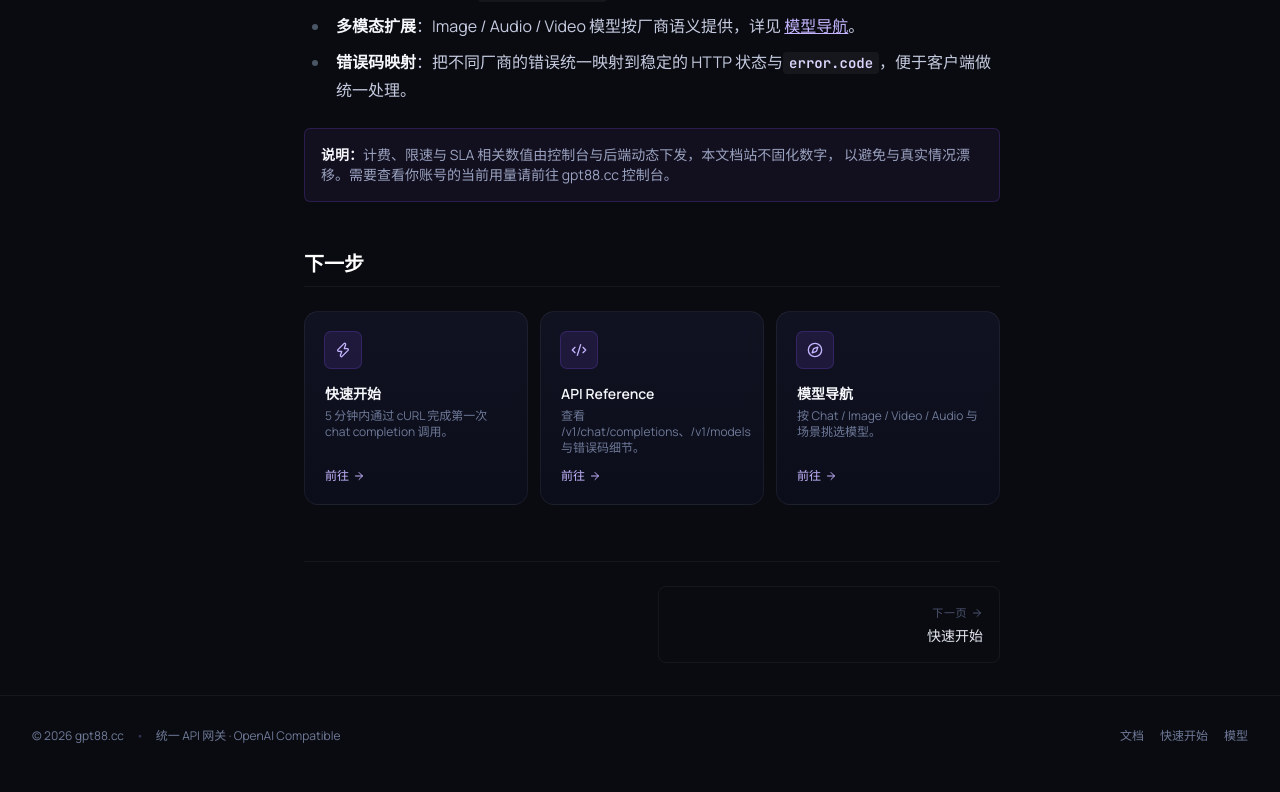
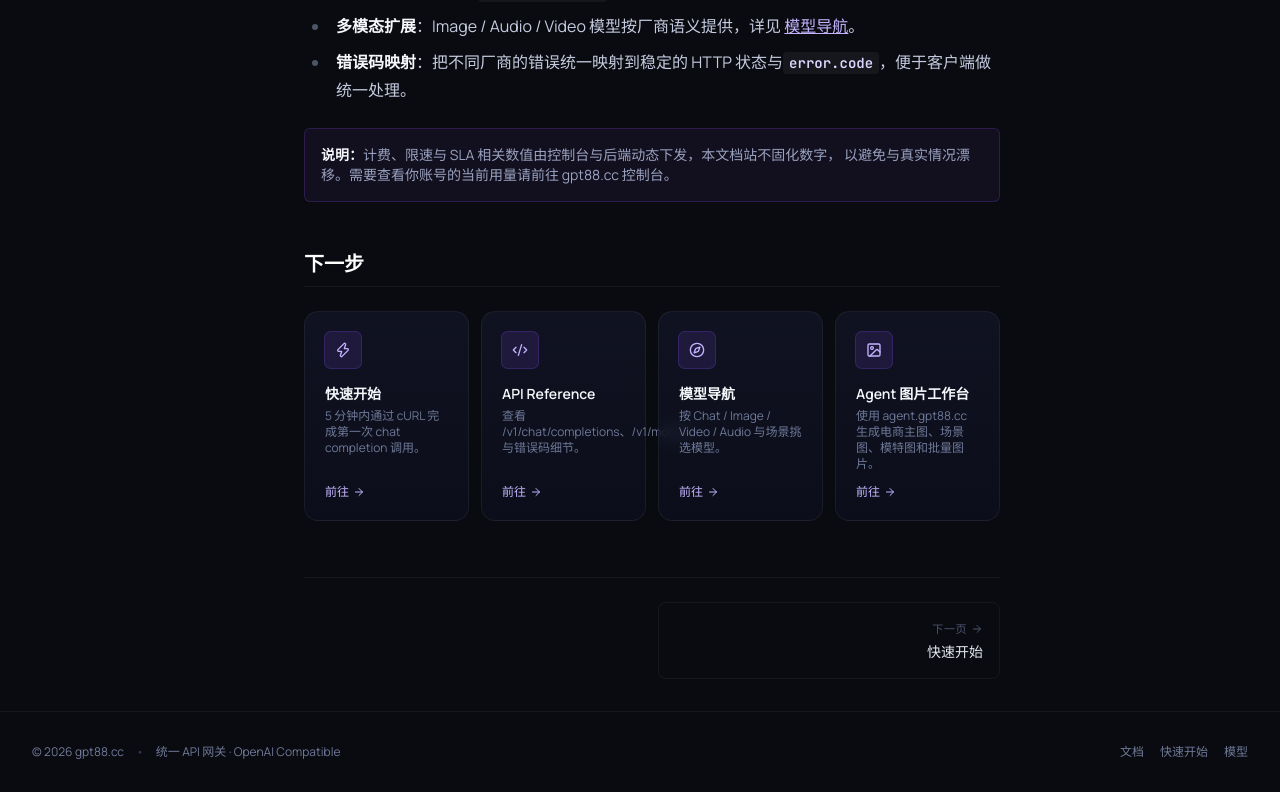
Before and after one commit to gpt88AI/doc, a React (Vite) app: page /docs/overview in a window 1280 px wide. Shown: the part 976-1768 px from the top of the page. Built offline with nearby package versions, Linux system fonts and the light colour scheme.

Commit message:
Highlight Agent image studio guide

```diff
--- a/src/pages/docs/OverviewPage.tsx
+++ b/src/pages/docs/OverviewPage.tsx
@@ -1,5 +1,5 @@
 import { Link } from 'react-router-dom'
-import { ArrowRight, Boxes, Code2, Compass, Zap } from 'lucide-react'
+import { ArrowRight, Boxes, Code2, Compass, Image, Zap } from 'lucide-react'
 import { DocPage } from '../../components/layout/DocPage'
 
 /**
@@ -31,6 +31,12 @@
     desc: '按 Chat / Image / Video / Audio 与场景挑选模型。',
     href: '/models',
     icon: Compass,
+  },
+  {
+    title: 'Agent 图片工作台',
+    desc: '使用 agent.gpt88.cc 生成电商主图、场景图、模特图和批量图片。',
+    href: '/docs/guides/agent-image-studio',
+    icon: Image,
   },
 ] as const
 
@@ -119,7 +125,7 @@
       </p>
 
       <h2 id="next">下一步</h2>
-      <div className="not-prose mt-6 grid grid-cols-1 gap-3 sm:grid-cols-3">
+      <div className="not-prose mt-6 grid grid-cols-1 gap-3 sm:grid-cols-2 xl:grid-cols-4">
         {NEXT_STEPS.map(step => (
           <Link
             key={step.href}
```
